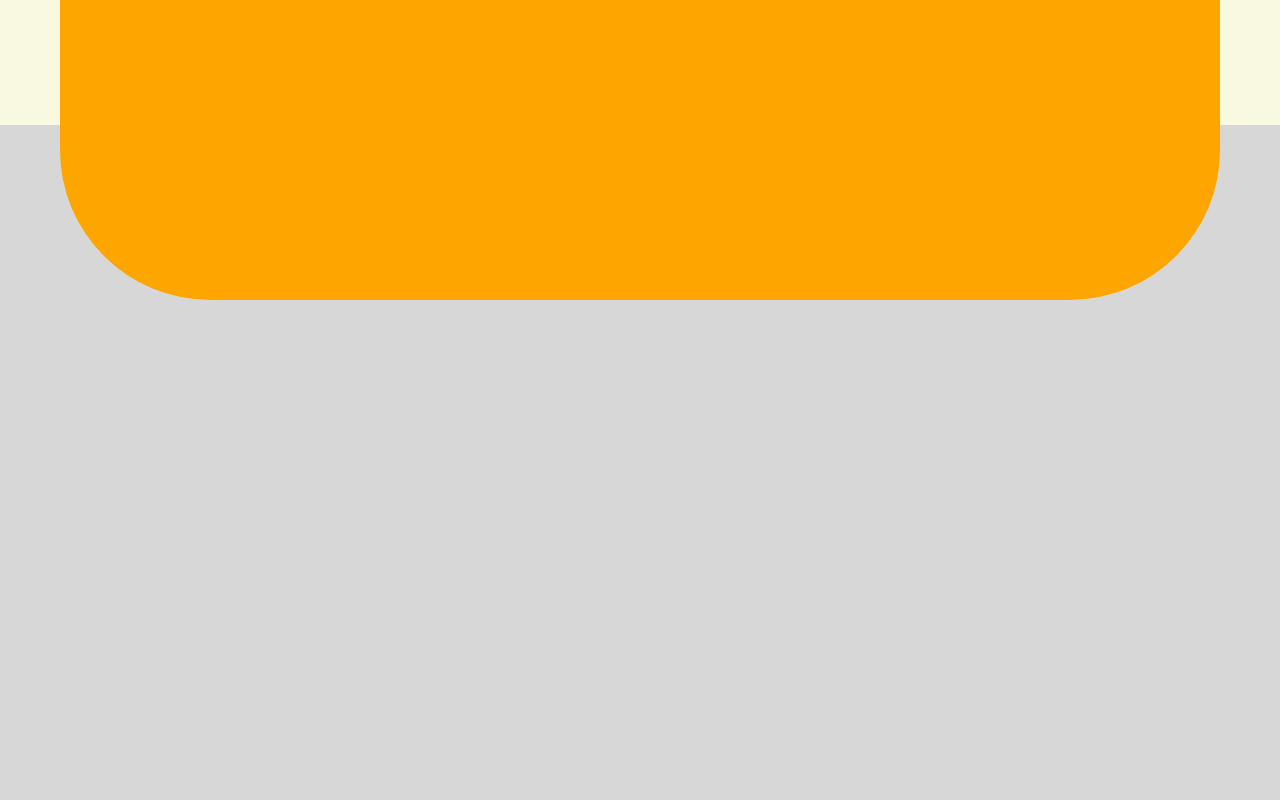
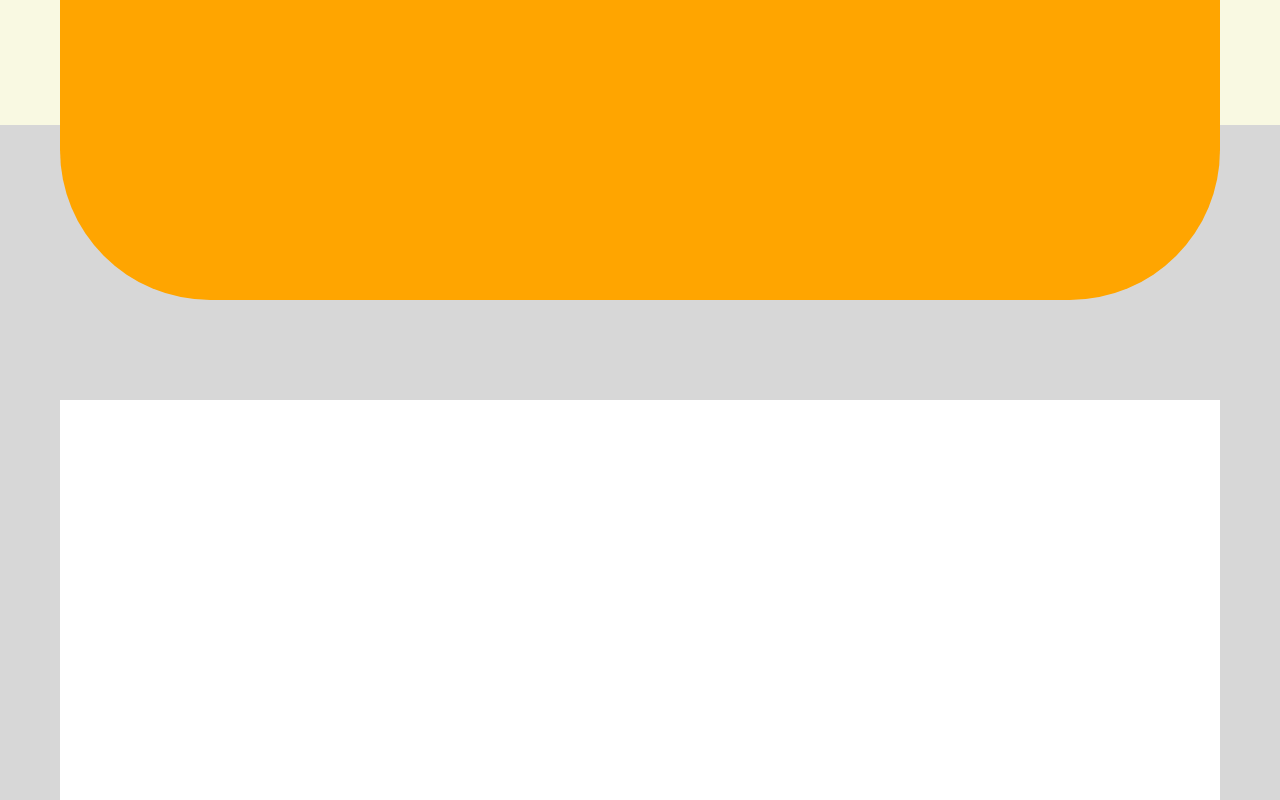
Before and after one commit to Rashmarinov/nocionesBasicas, a plain HTML site: page index.html in a window 1280 px wide. Shown: the part 675-1475 px from the top of the page. Before the commit the page ends 975 px from the top, so only its background shows below. Drawn offline with Linux system fonts and the light colour scheme.

Commit message:
Rectangulo Blanco

```diff
--- a/css/index.css
+++ b/css/index.css
@@ -40,6 +40,7 @@ header{
     /* forma */
     height: 200px;
     /* margen */
+    /* Con flex-grow se queda con todo el espacio que sobra desde el circulo*/
     flex-grow: 1;
 }
 
@@ -52,3 +53,13 @@ header{
     /* margen */
     margin-top: 100px;
 }
+
+.rectanguloBlanco{
+    /* color */
+    background-color: white;
+    /* forma */
+    height: 400px;
+    /* margen */
+    margin-top: 100px;
+
+}
--- a/index.html
+++ b/index.html
@@ -23,6 +23,16 @@
         </header>
         <!-- Rectangulo -->
         <div class="rectanguloRedondeado"></div>
+        <!-- Rectangulo blanco -->
+        <div class="rectanguloBlanco"></div>
+
+        <div class="circuloVerde"></div>
+        <div class="rectanguloVerde"></div>
+
+
+
     </div>
+
+
 </body>
 </html>
```
